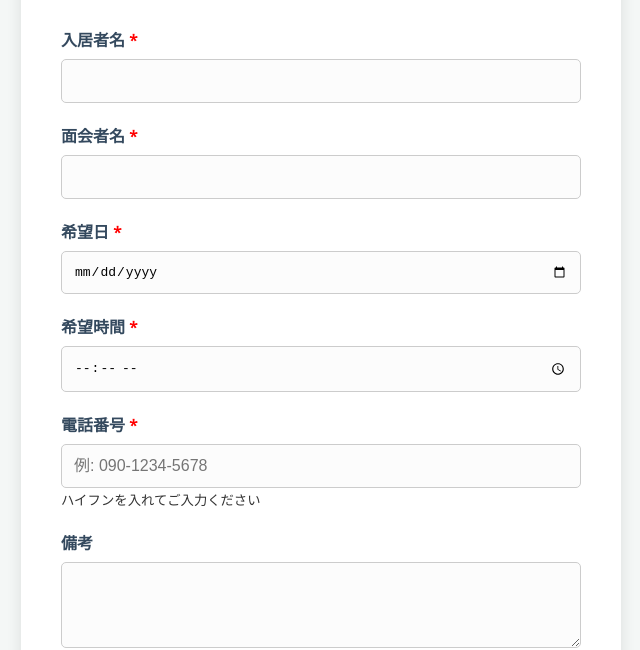
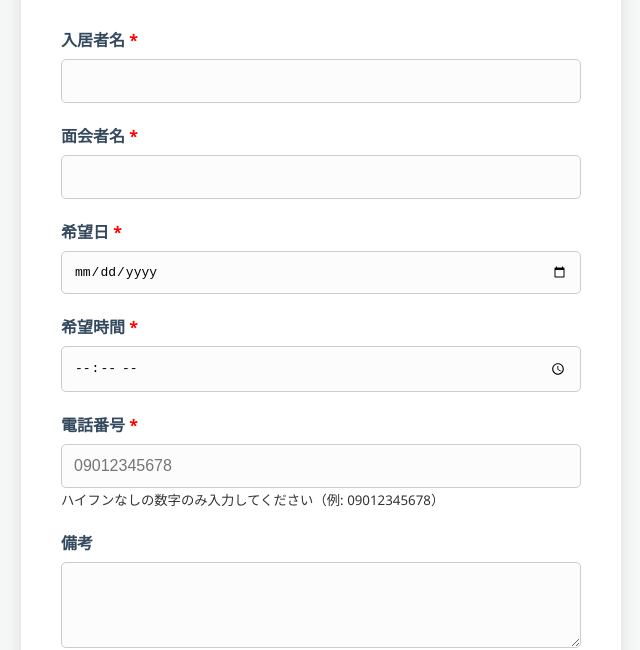
Before and after one commit to cartpko/meeting-reservation-system, a plain HTML site: page index.html in a window 1280 px wide. Shown: the part 163-813 px from the top of the page, without its empty margins (319-959 px from the left). Drawn offline with Linux system fonts and the light colour scheme.

Commit message:
Update index.html

```diff
--- a/index.html
+++ b/index.html
@@ -13,6 +13,7 @@
             <p>ご希望の面会予約を承ります</p>
         </div>
 
+        <div class="form-container">
             <form id="reservationForm">
                 <div class="form-group">
                     <label for="resident">入居者名 <span class="required">*</span></label>
@@ -32,8 +33,14 @@
                 </div>
                 <div class="form-group">
                     <label for="phone">電話番号 <span class="required">*</span></label>
-                <input type="tel" id="phone" name="phone" pattern="[0-9]{2,4}-[0-9]{2,4}-[0-9]{3,4}" placeholder="例: 090-1234-5678" required>
-                <small>ハイフンを入れてご入力ください</small>
+                    <input type="tel" id="phone" name="phone"
+                           inputmode="numeric"
+                           pattern="[0-9]{10,11}"
+                           placeholder="09012345678"
+                           title="ハイフンなしの数字10〜11桁で入力してください"
+                           required>
+                    <small>ハイフンなしの数字のみ入力してください（例: 09012345678）</small>
+                    <div id="phoneError" class="error-message"></div>
                 </div>
                 <div class="form-group">
                     <label for="note">備考</label>
@@ -49,6 +56,7 @@
 
             <div id="responseMessage" class="message" style="display: none;"></div>
         </div>
+    </div>
 
     <script src="script.js"></script>
 </body>
```
Lines whose indentation alone changed are shown as unchanged.
